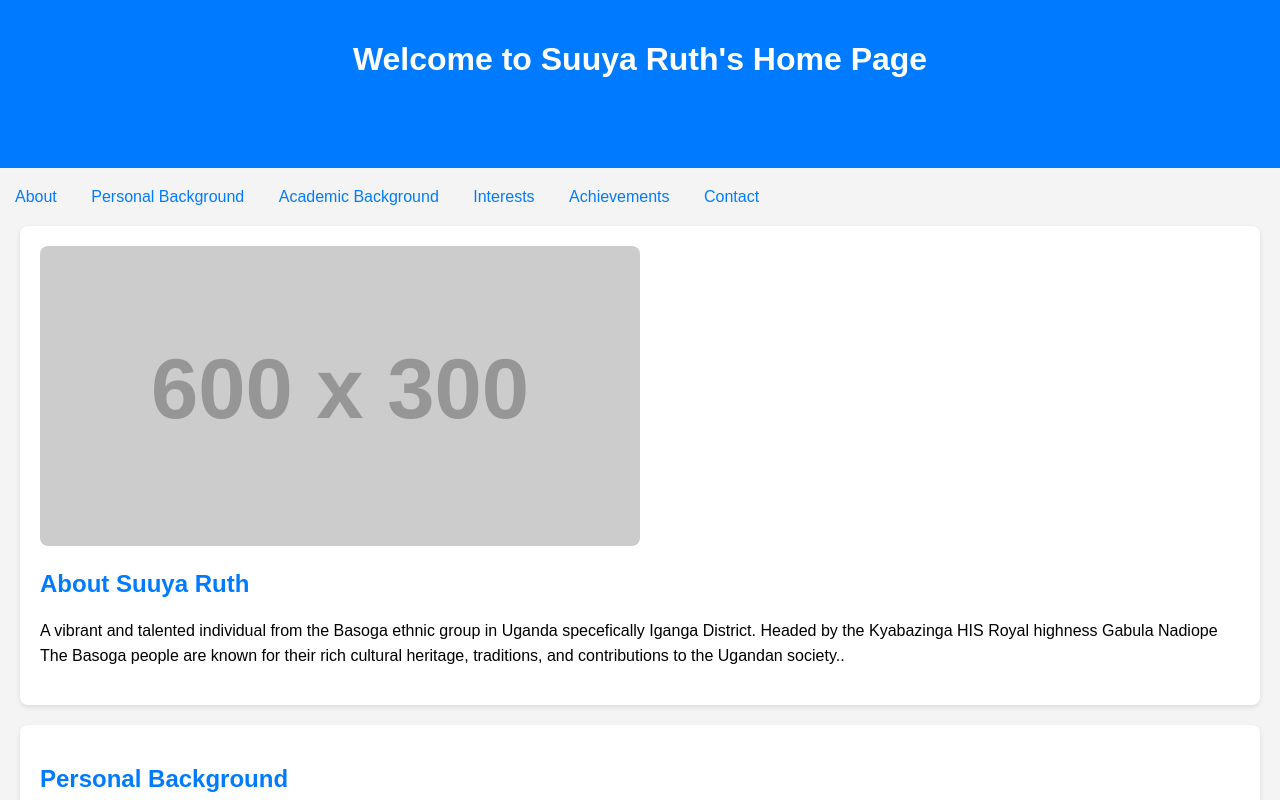
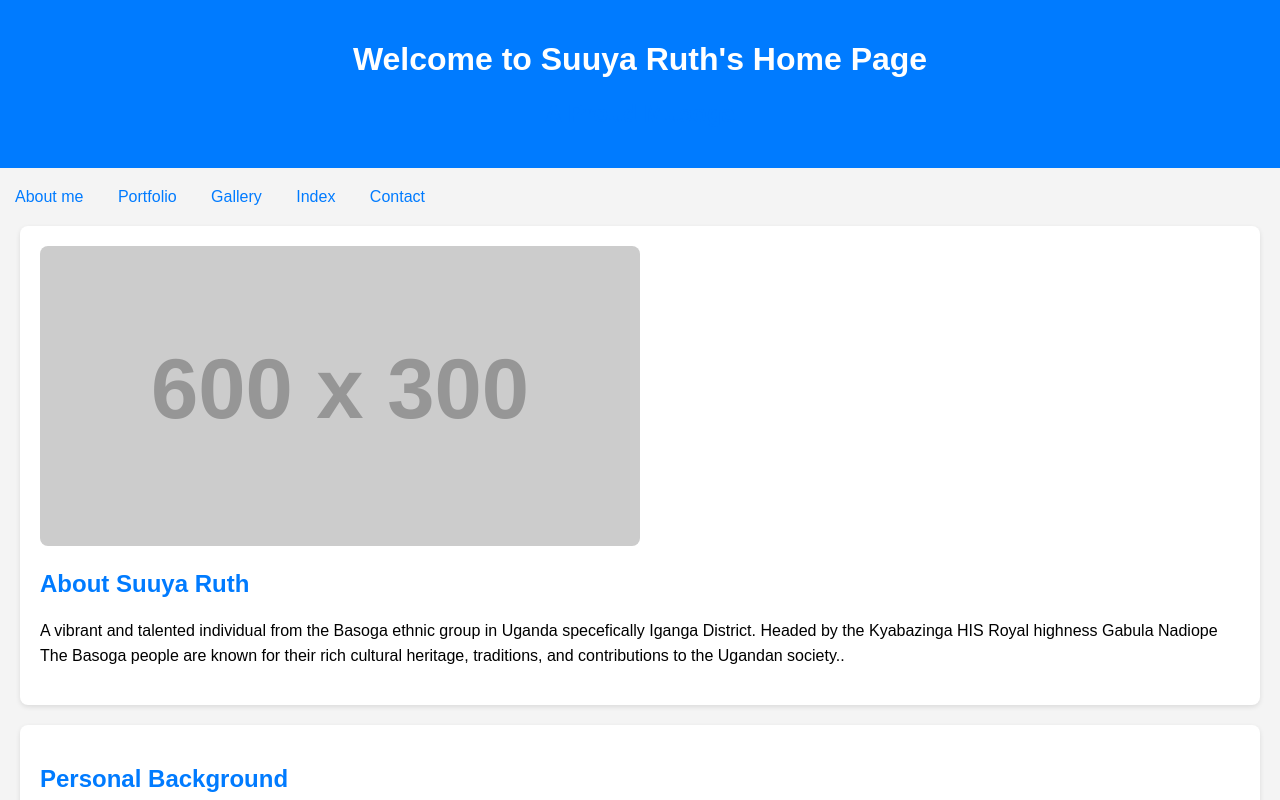
Before and after one commit to RSuuya/suuyaruth-profile-website, a plain HTML site: page About me 2.html in a window 1280 px wide. Shown: the top 800 px of the page. Drawn offline with Linux system fonts and the light colour scheme; placeholder pictures from the web are drawn by us.

Commit message:
Update About me 2.html

```diff
--- a/About me 2.html
+++ b/About me 2.html
@@ -62,12 +62,11 @@
 </header>
 
 <nav>
-    <a href="#about">About</a>
-    <a href="#personal-background">Personal Background</a>
-    <a href="#academic-background">Academic Background</a>
-    <a href="#interests">Interests</a>
-    <a href="#achievements">Achievements</a>
-    <a href="#contact">Contact</a>
+    <a href="#About me">About me</a>
+    <a href="#Portfolio">Portfolio</a>
+    <a href="#Gallery">Gallery</a>
+    <a href="index">Index</a>
+    <a href="#Contact">Contact</a>
 </nav>
 
 <section id="about">
```
